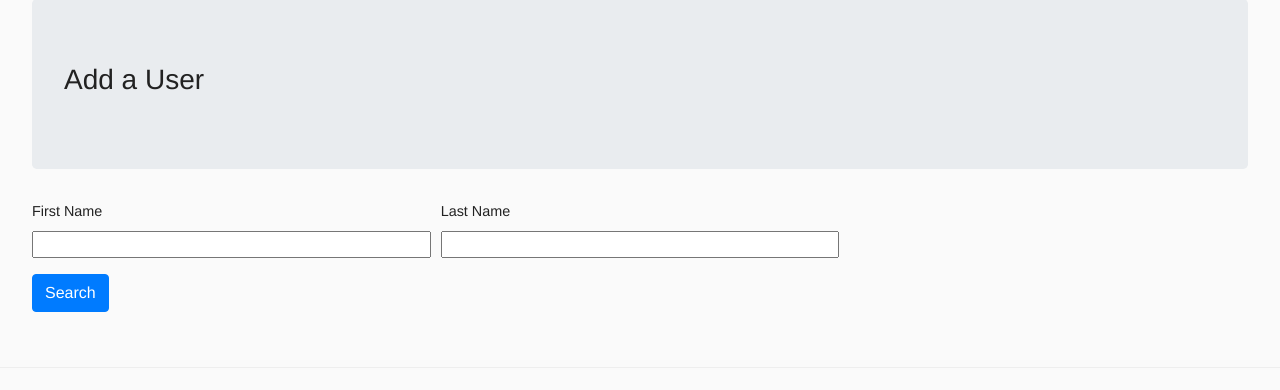
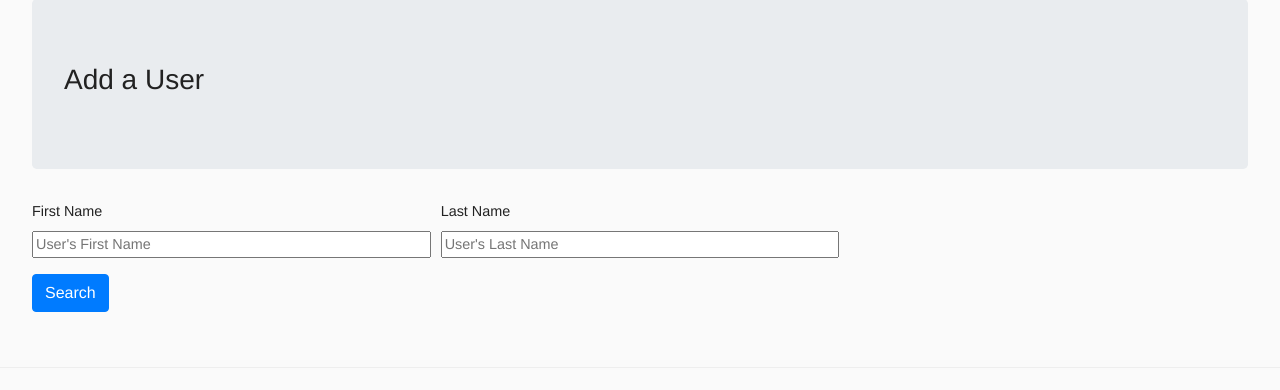
Before and after one commit to betheluniversity/writing-center-python, a Python web app: template writing_center/templates/users/add_user.html in a window 1280 px wide. Shown: the part 165-555 px from the top of the page. Run offline with Jinja, Linux system fonts and the light colour scheme; the template is opened without the code that fills it, so the values that code supplies are empty; some libraries are stand-ins or nearby versions.

Commit message:
Add user design chance

```diff
--- a/writing_center/templates/users/add_user.html
+++ b/writing_center/templates/users/add_user.html
@@ -8,15 +8,16 @@
         <div class="form-row">
             <div class="form-group col-md-4">
                 <label for="user-first-name">First Name</label>
-                <input id="user-first-name" type="text" class="chosen-container">
+                <input id="user-first-name" type="text" class="chosen-container" placeholder="User's First Name">
             </div>
             <div class="form-group col-md-4">
                 <label for="user-last-name">Last Name</label>
-                <input id="user-last-name" type="text" class="chosen-container">
+                <input id="user-last-name" type="text" class="chosen-container" placeholder="User's Last Name">
             </div>
         </div>
         <div class="form-row">
             <div class="form-group col-md-3">
+                {# TODO FIX BUTTON STYLING #}
                 <button type="button" class="btn btn-primary" id="search-users">Search</button>
             </div>
         </div>
```
